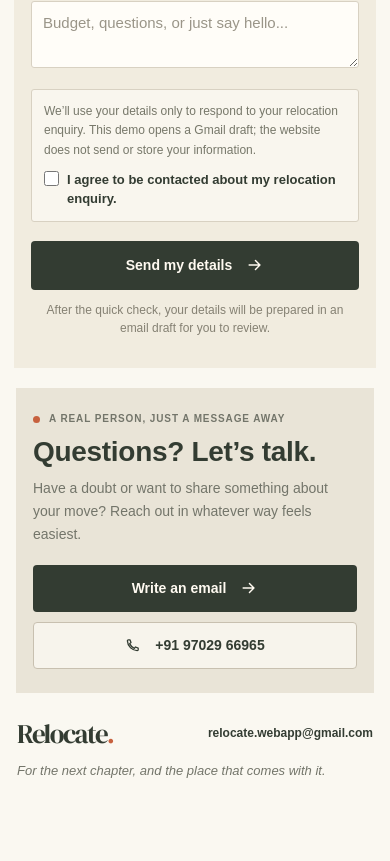
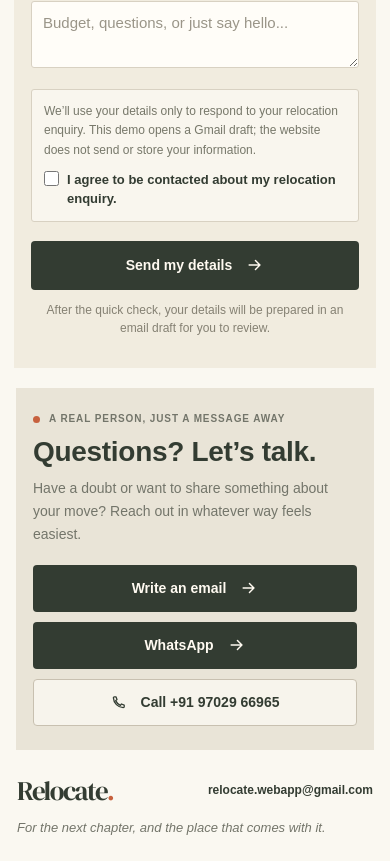
Before and after one commit to CoderSohail2003/Relocate, a React (Vite) app: page / in a window 390 px wide. Shown: the part 2654-3515 px from the top of the page. Before the commit the page ends 3458 px from the top, so only its background shows below. Built offline with nearby package versions, Linux system fonts and the light colour scheme.

Commit message:
style: match WhatsApp contact button
Use the same filled style and arrow affordance as the email action while keeping phone calls visually distinct.

Co-authored-by: Copilot <223556219+Copilot@users.noreply.github.com>

```diff
--- a/src/App.css
+++ b/src/App.css
@@ -1029,18 +1029,18 @@
   background: var(--ink);
 }
 
-.contact-phone-button {
+.contact-secondary-button {
   padding: 0 15px;
   border: 1px solid #c8c0b0;
   color: var(--ink);
   background: #f7f4ec;
 }
 
-.contact-phone-button:hover {
+.contact-secondary-button:hover {
   background: #fffdf8;
 }
 
-.contact-phone-button svg {
+.contact-secondary-button svg {
   width: 16px;
   height: 16px;
   fill: none;
--- a/src/App.jsx
+++ b/src/App.jsx
@@ -476,8 +476,11 @@ function App() {
           >
             Write an email <ArrowIcon />
           </a>
-          <a className="button contact-phone-button" href={`tel:${contactPhone}`}>
-            <PhoneIcon /> {contactPhoneDisplay}
+          <a className="button contact-email-button" href={`https://wa.me/${contactPhone.slice(1)}`}>
+            WhatsApp <ArrowIcon />
+          </a>
+          <a className="button contact-secondary-button" href={`tel:${contactPhone}`}>
+            <PhoneIcon /> Call {contactPhoneDisplay}
           </a>
         </div>
       </section>
```
Also changed, not shown: 1 other file (tests, documents, lock files or other folders).
